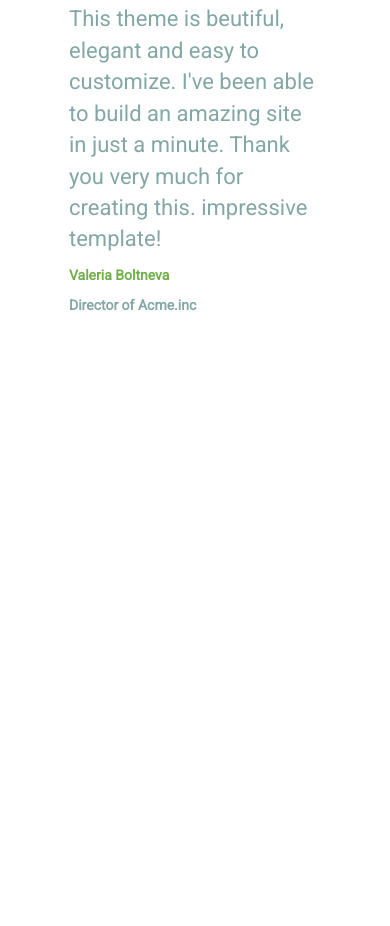
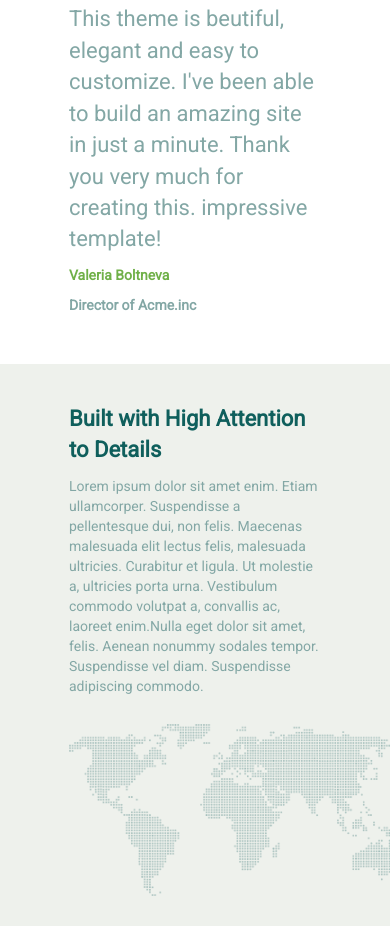
Before and after one commit to Kreha6/psd2html2, a website: page index.html in a window 390 px wide. Shown: the part 2196-3122 px from the top of the page. Before the commit the page ends 2560 px from the top, so only its background shows below. Drawn offline with Linux system fonts and the light colour scheme.

Commit message:
details done

```diff
--- a/index.html
+++ b/index.html
@@ -136,7 +136,21 @@
     </section>
 
     <section class="details" id="details">
+        <div class="container-fluid details__info">
+            <div class="container">
+                <div class="col-xs-12 col-sm-6 details__info__text">
+                    <p class="details__info__text--title">Built with High Attention to Details</p>
+                    <p class="details__info__text--description">Lorem ipsum dolor sit amet enim. Etiam ullamcorper. Suspendisse a pellentesque dui, non felis.
+                        Maecenas malesuada elit lectus felis, malesuada ultricies. Curabitur et ligula. Ut molestie a,
+                        ultricies porta urna. Vestibulum commodo volutpat a, convallis ac, laoreet enim.Nulla eget dolor sit amet, felis. Aenean nonummy sodales tempor. Suspendisse vel diam. Suspendisse adipiscing commodo.
 
+                    </p>
+                </div>
+            </div>
+        </div>
+        <div class="details__photo">
+            <img src="./img/map.png" alt="">
+        </div>
     </section>
 
     <section class="pricing" id="pricing">
--- a/sass/_details.scss
+++ b/sass/_details.scss
@@ -0,0 +1,118 @@
+$width:714px;
+$height:382px;
+
+
+.details {
+  background: $color-white;
+  padding: 5% 0;
+  position:relative;
+  height: $height * 1.3;
+  @media(max-width:1200px){
+    height: $height * 1.2;
+  }
+  @media(max-width:1060px){
+    height: $height * 1.1;
+  }
+  @media #{$xs-screen}
+  {
+    height:250px + $height + 50px;
+  }
+  @media(max-width:700px){
+    height:250px + $height;
+  }
+  @media(max-width:600px){
+    height:200px + $height;
+  }
+  @media(max-width:5300px){
+    height:180px + $height;
+  }
+
+  &__info {
+    @media #{$xs-screen}
+    {
+      padding:0 10%;
+    }
+    position:relative;
+    margin-top: 5%;
+    &__text {
+      font-family: 'Roboto', sans-serif;
+      &--title {
+        font-size: 22px;
+        color: $color-green-dark;
+        font-weight: bold;
+      }
+      &--description {
+        color: $color-green-grey;
+      }
+    }
+  }
+  &__photo{
+    position: absolute;
+    right:0;
+    top: 12%;
+    @media #{$xs-screen}
+    {
+      top:250px;
+    }
+    @media(max-width:530px){
+      top:270px;
+    }
+    @media(max-width:510px){
+      top:300px;
+    }
+    @media(max-width:450px){
+      top:330px;
+    }
+    @media(max-width:400px){
+      top:360px;
+    }
+    @media(max-width:350px){
+      top:380px;
+    }
+    img{
+      @media(max-width:1200px){
+        width: $width * 0.8;
+        height: $height * 0.8;
+      }
+      @media(max-width:1060px){
+        width: $width * 0.7;
+        height: $height * 0.7;
+      }
+      @media(max-width:900px){
+        width: $width * 0.6;
+      }
+      @media(max-width:850px){
+        width: $width * 0.56;
+      }
+      @media #{$xs-screen}
+      {
+        width: $width*0.9;
+        height: $height*0.9;
+      }
+      @media(max-width:700px){
+        width: $width * 0.8;
+        height: $height*0.8;
+      }
+      @media(max-width:600px){
+        width: $width * 0.7;
+        height: $height*0.7;
+      }
+      @media(max-width:530px){
+        width: $width * 0.6;
+        height: $height*0.6;
+      }
+      @media(max-width:450px){
+        width: $width * 0.5;
+        height: $height*0.5;
+      }
+      @media(max-width:400px){
+        width: $width * 0.45;
+        height: $height*0.45;
+      }
+      @media(max-width:350px){
+        width: $width * 0.4;
+        height: $height*0.4;
+      }
+    }
+  }
+}
```
Also changed, not shown: css/style.css, css/style.min.css.
